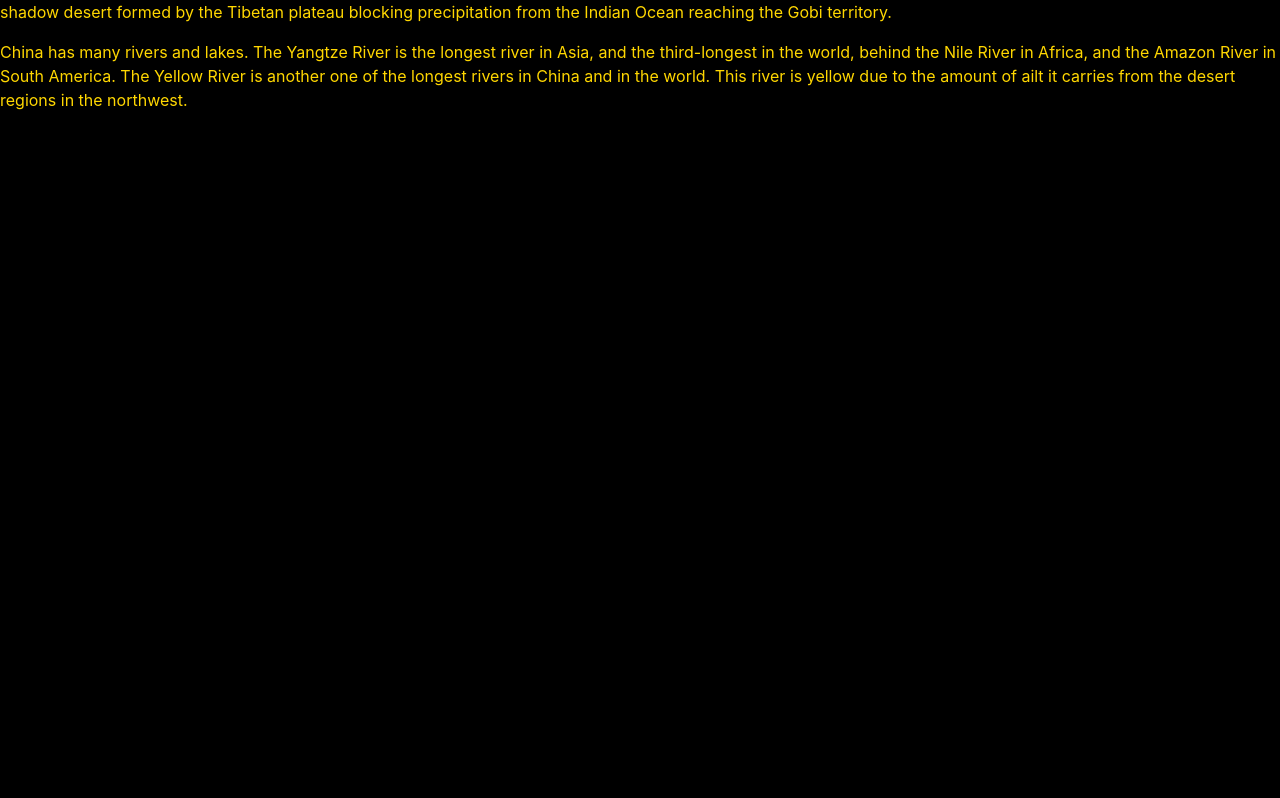
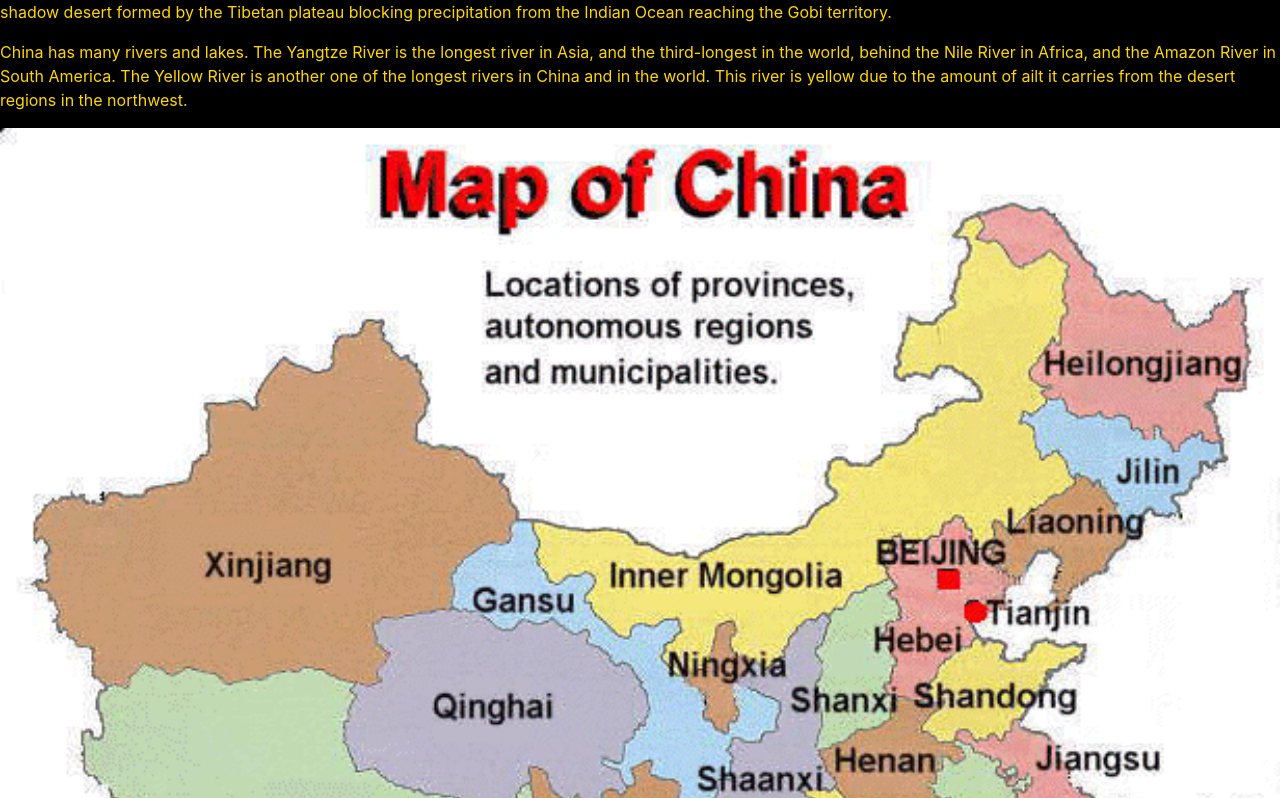
Before and after one commit to tubajack/TravelToChina, a React (Create React App) app in the folder client/: page /geography in a window 1280 px wide. Shown: the part 1222-2020 px from the top of the page. Before the commit the page ends 1350 px from the top, so only its background shows below. Built offline with nearby package versions, Linux system fonts and the light colour scheme.

Commit message:
Adding a map with the provinces of China.

```diff
--- a/client/src/pages/Geography.js
+++ b/client/src/pages/Geography.js
@@ -40,6 +40,14 @@ export default class Geography extends Component {
           This river is yellow due to the amount of ailt it carries from the desert regions in the northwest.
         </p>
 
+        <img
+          id="Ethnic Groups in China"
+          src="../images/ChinaProvinces.jpg"
+          alt="China Provinces"
+          width="100%"
+          height="100%"
+        />
+
       </div>
     );
   }
```
Also changed, not shown: client/public/images/ChinaProvinces.jpg (added).
